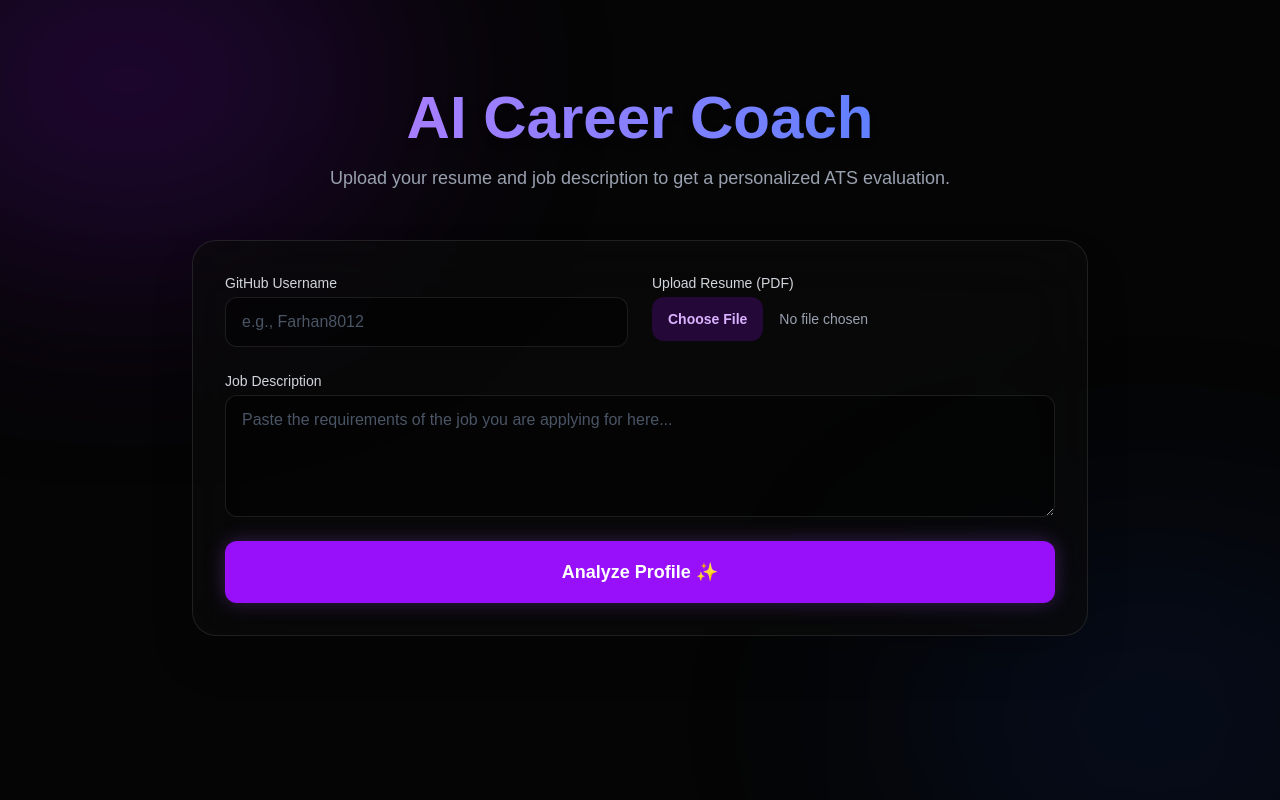
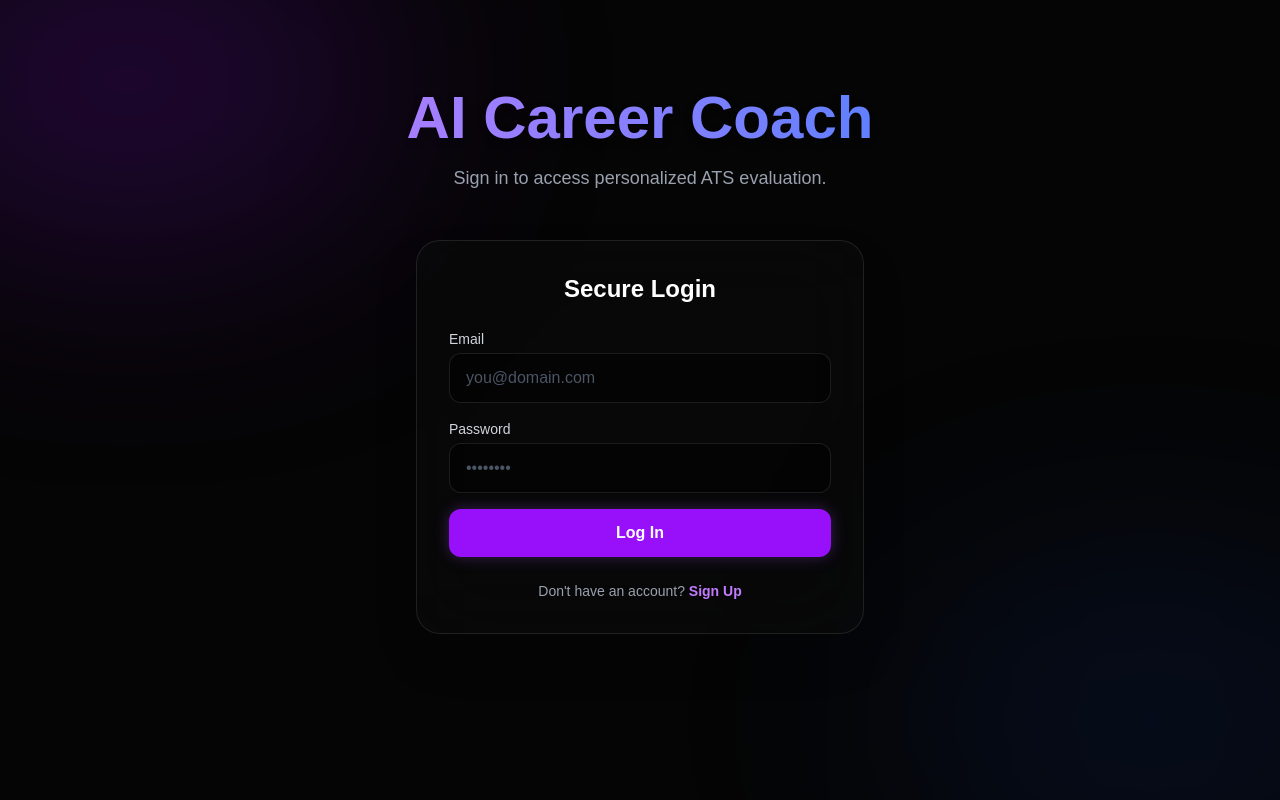
Before and after one commit to Farhan8012/ai-career-coach-frontend, a Next.js app: page / in a window 1280 px wide. Built offline with nearby package versions, Linux system fonts and the light colour scheme.

Commit message:
Day 21: Added Supabase user authentication UI

```diff
--- a/app/page.tsx
+++ b/app/page.tsx
@@ -1,8 +1,16 @@
 "use client";
-import { useState } from "react";
+import { useState, useEffect } from "react";
 import { motion } from "framer-motion";
 
 export default function Home() {
+  // --- AUTHENTICATION STATE ---
+  const [isLoggedIn, setIsLoggedIn] = useState(false);
+  const [isLoginMode, setIsLoginMode] = useState(true);
+  const [email, setEmail] = useState("");
+  const [password, setPassword] = useState("");
+  const [authLoading, setAuthLoading] = useState(false);
+
+  // --- APP STATE ---
   const [githubUsername, setGithubUsername] = useState("");
   const [jobDescription, setJobDescription] = useState("");
   const [resumeFile, setResumeFile] = useState<File | null>(null);
@@ -17,6 +25,51 @@ export default function Home() {
   const [studyPlan, setStudyPlan] = useState<string | null>(null);
   const [isGeneratingPlan, setIsGeneratingPlan] = useState(false);
 
+  // Check if already logged in (keeps user logged in after refresh)
+  useEffect(() => {
+    const token = localStorage.getItem("supabase_token");
+    if (token) setIsLoggedIn(true);
+  }, []);
+
+  const handleAuth = async (e: React.FormEvent) => {
+    e.preventDefault();
+    setAuthLoading(true);
+
+    const endpoint = isLoginMode ? "/api/login" : "/api/signup";
+
+    try {
+      const response = await fetch(`${process.env.NEXT_PUBLIC_BACKEND_URL || "http://localhost:8000"}${endpoint}`, {
+        method: "POST",
+        headers: { "Content-Type": "application/json" },
+        body: JSON.stringify({ email, password }),
+      });
+
+      const data = await response.json();
+
+      if (data.status === "success") {
+        if (isLoginMode) {
+          localStorage.setItem("supabase_token", data.access_token);
+          setIsLoggedIn(true);
+        } else {
+          alert("Account created successfully! Please log in. 🎉");
+          setIsLoginMode(true);
+        }
+      } else {
+        alert(data.message);
+      }
+    } catch (error) {
+      alert("Error connecting to server.");
+    } finally {
+      setAuthLoading(false);
+    }
+  };
+
+  const handleLogout = () => {
+    localStorage.removeItem("supabase_token");
+    setIsLoggedIn(false);
+    setResults(null);
+  };
+
   const handleAnalyze = async () => {
     if (!resumeFile) {
       alert("Please upload a PDF resume first! 📄");
@@ -24,9 +77,7 @@ export default function Home() {
     }
 
     setIsLoading(true);
-    setResults(null);
-    setCoverLetter(null);
-    setStudyPlan(null);
+    setResults(null); setCoverLetter(null); setStudyPlan(null);
 
     try {
       const formData = new FormData();
@@ -47,8 +98,7 @@ export default function Home() {
         alert("Backend returned an error: " + data.message);
       }
     } catch (error) {
-      console.error("Bridge Error:", error);
-      alert("Uh oh! Could not reach the backend. Is your Python server running on port 8000?");
+      alert("Uh oh! Could not reach the backend.");
     } finally {
       setIsLoading(false);
     }
@@ -83,7 +133,6 @@ export default function Home() {
       a.remove();
       window.URL.revokeObjectURL(url);
     } catch (error) {
-      console.error("PDF Download Error:", error);
       alert("Could not download the PDF.");
     } finally {
       setIsDownloading(false);
@@ -110,7 +159,7 @@ export default function Home() {
         alert("Error: " + data.message);
       }
     } catch (error) {
-      console.error("Cover Letter Error:", error);
+      console.error(error);
     } finally {
       setIsGeneratingLetter(false);
     }
@@ -138,8 +187,7 @@ export default function Home() {
         alert("Backend returned an error: " + data.message);
       }
     } catch (error) {
-      console.error("Study Plan Error:", error);
-      alert("Could not generate the study plan. Check your backend!");
+      alert("Could not generate the study plan.");
     } finally {
       setIsGeneratingPlan(false);
     }
@@ -148,32 +196,73 @@ export default function Home() {
   return (
     <main className="min-h-screen bg-[#050505] text-white py-12 px-4 sm:px-6 lg:px-8 relative overflow-hidden selection:bg-purple-500/30">
 
-      {/* --- PURE CSS AMBIENT GLOW BACKGROUND --- */}
+      {/* PURE CSS AMBIENT GLOW BACKGROUND */}
       <div className="absolute top-[-10%] left-[-10%] w-[40%] h-[40%] bg-purple-600/20 rounded-full blur-[120px] pointer-events-none" />
       <div className="absolute bottom-[-10%] right-[-10%] w-[40%] h-[40%] bg-blue-600/10 rounded-full blur-[120px] pointer-events-none" />
 
       <div className="max-w-4xl mx-auto space-y-8 relative z-10">
 
-        {/* --- ANIMATED HEADER --- */}
+        {/* HEADER */}
         <motion.div
           initial={{ opacity: 0, y: -20 }}
           animate={{ opacity: 1, y: 0 }}
           transition={{ duration: 0.6, ease: "easeOut" }}
-          className="text-center mb-12 mt-10 pointer-events-none"
+          className="text-center mb-12 mt-10"
         >
           <h1 className="text-5xl font-extrabold text-transparent bg-clip-text bg-gradient-to-r from-purple-400 to-blue-500 sm:text-6xl drop-shadow-lg">
             AI Career Coach
           </h1>
-          <p className="mt-4 text-lg text-gray-400 font-light">
-            Upload your resume and job description to get a personalized ATS evaluation.
+          <p className="mt-4 text-lg text-gray-400 font-light pointer-events-none">
+            {isLoggedIn ? "Welcome back. Let's analyze your next opportunity." : "Sign in to access personalized ATS evaluation."}
           </p>
+          {isLoggedIn && (
+            <button onClick={handleLogout} className="mt-4 text-sm text-purple-400 hover:text-purple-300 transition-colors">
+              Sign Out 🚪
+            </button>
+          )}
         </motion.div>
 
-        {/* --- GLASSMORPHISM INPUT CARD --- */}
+        {/* --- CONDITIONAL RENDERING: LOGIN OR DASHBOARD --- */}
+        {!isLoggedIn ? (
+          /* AUTHENTICATION SCREEN */
           <motion.div
             initial={{ opacity: 0, scale: 0.95 }}
             animate={{ opacity: 1, scale: 1 }}
-          transition={{ duration: 0.5, delay: 0.2 }}
+            className="max-w-md mx-auto bg-[#0a0a0a]/60 backdrop-blur-2xl shadow-2xl rounded-3xl p-8 border border-white/10"
+          >
+            <h2 className="text-2xl font-bold text-white mb-6 text-center">
+              {isLoginMode ? "Secure Login" : "Create Account"}
+            </h2>
+            <form onSubmit={handleAuth} className="space-y-4">
+              <div>
+                <label className="block text-sm font-medium text-gray-300 mb-1">Email</label>
+                <input type="email" required value={email} onChange={(e) => setEmail(e.target.value)} className="block w-full rounded-xl bg-black/50 border border-white/10 px-4 py-3 text-white placeholder-gray-600 focus:border-purple-500 focus:ring-1 focus:ring-purple-500 outline-none transition" placeholder="you@domain.com" />
+              </div>
+              <div>
+                <label className="block text-sm font-medium text-gray-300 mb-1">Password</label>
+                <input type="password" required minLength={6} value={password} onChange={(e) => setPassword(e.target.value)} className="block w-full rounded-xl bg-black/50 border border-white/10 px-4 py-3 text-white placeholder-gray-600 focus:border-purple-500 focus:ring-1 focus:ring-purple-500 outline-none transition" placeholder="••••••••" />
+              </div>
+              <motion.button
+                whileHover={{ scale: 1.02 }} whileTap={{ scale: 0.98 }}
+                type="submit" disabled={authLoading}
+                className={`w-full mt-2 flex justify-center py-3 px-4 rounded-xl shadow-[0_0_15px_rgba(168,85,247,0.3)] text-md font-bold text-white transition-all ${authLoading ? "bg-purple-500/50 cursor-not-allowed animate-pulse" : "bg-purple-600 hover:bg-purple-500"}`}
+              >
+                {authLoading ? "Authenticating..." : (isLoginMode ? "Log In" : "Sign Up")}
+              </motion.button>
+            </form>
+            <p className="mt-6 text-center text-sm text-gray-400">
+              {isLoginMode ? "Don't have an account? " : "Already have an account? "}
+              <button onClick={() => setIsLoginMode(!isLoginMode)} className="text-purple-400 hover:text-purple-300 font-semibold transition-colors">
+                {isLoginMode ? "Sign Up" : "Log In"}
+              </button>
+            </p>
+          </motion.div>
+        ) : (
+          /* MAIN DASHBOARD SCREEN (Only visible if logged in) */
+          <>
+            <motion.div
+              initial={{ opacity: 0, scale: 0.95 }}
+              animate={{ opacity: 1, scale: 1 }}
               className="bg-[#0a0a0a]/60 backdrop-blur-2xl shadow-2xl rounded-3xl p-8 border border-white/10"
             >
               <form className="space-y-6">
@@ -192,11 +281,8 @@ export default function Home() {
                   <textarea rows={4} value={jobDescription} onChange={(e) => setJobDescription(e.target.value)} className="block w-full rounded-xl bg-black/50 border border-white/10 px-4 py-3 text-white placeholder-gray-600 focus:border-purple-500 focus:ring-1 focus:ring-purple-500 outline-none transition" placeholder="Paste the requirements of the job you are applying for here..." />
                 </div>
                 <motion.button
-              whileHover={{ scale: 1.02 }}
-              whileTap={{ scale: 0.98 }}
-              type="button"
-              onClick={handleAnalyze}
-              disabled={isLoading}
+                  whileHover={{ scale: 1.02 }} whileTap={{ scale: 0.98 }}
+                  type="button" onClick={handleAnalyze} disabled={isLoading}
                   className={`w-full mt-4 flex justify-center py-4 px-4 border border-transparent rounded-xl shadow-[0_0_20px_rgba(168,85,247,0.3)] text-lg font-bold text-white transition-all ${isLoading ? "bg-purple-500/50 cursor-not-allowed animate-pulse" : "bg-purple-600 hover:bg-purple-500"}`}
                 >
                   {isLoading ? "🧠 Analyzing Profile..." : "Analyze Profile ✨"}
@@ -204,15 +290,13 @@ export default function Home() {
               </form>
             </motion.div>
 
-        {/* --- ANIMATED DYNAMIC RESULTS SECTION --- */}
+            {/* DYNAMIC RESULTS SECTION */}
             {results && (
               <motion.div
-            initial={{ opacity: 0, y: 40 }}
-            animate={{ opacity: 1, y: 0 }}
+                initial={{ opacity: 0, y: 40 }} animate={{ opacity: 1, y: 0 }}
                 transition={{ duration: 0.7, type: "spring", bounce: 0.3 }}
                 className="bg-[#0a0a0a]/80 backdrop-blur-2xl shadow-2xl rounded-3xl p-8 border border-white/10"
               >
-
                 <div className="flex flex-col sm:flex-row justify-between items-center mb-8 border-b border-white/10 pb-4 gap-4">
                   <h2 className="text-3xl font-extrabold text-white">Evaluation Results 🎯</h2>
                   <motion.button whileHover={{ scale: 1.05 }} whileTap={{ scale: 0.95 }} onClick={handleDownloadPDF} disabled={isDownloading} className={`flex items-center gap-2 py-2 px-4 rounded-xl font-bold text-white shadow-sm transition-colors ${isDownloading ? "bg-gray-600 cursor-not-allowed" : "bg-white/10 hover:bg-white/20 border border-white/10"}`}>
@@ -316,7 +400,8 @@ export default function Home() {
 
               </motion.div>
             )}
-
+          </>
+        )}
       </div>
     </main>
   );
```
Lines whose indentation alone changed are shown as unchanged.
